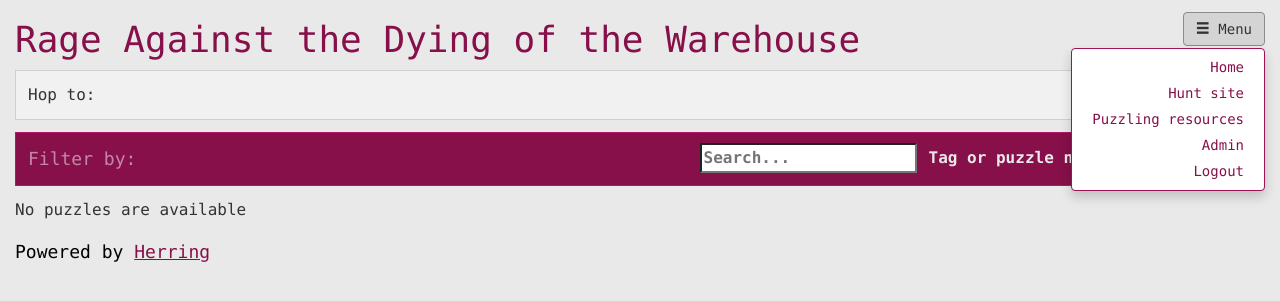
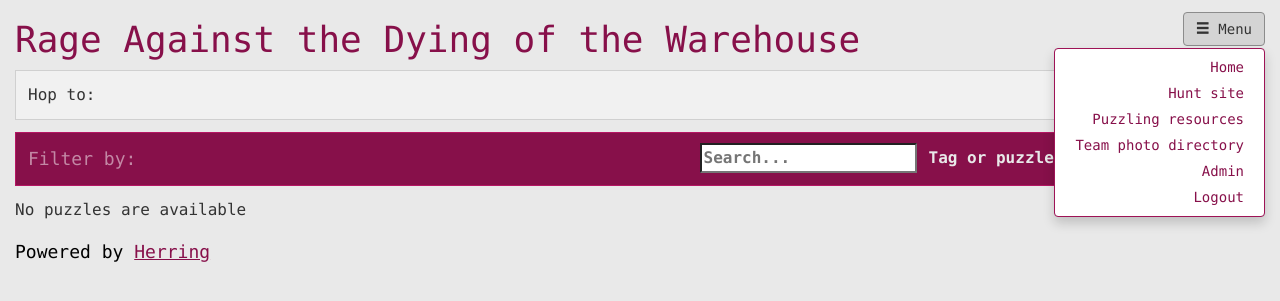
Before and after one commit to gwillen/herring, a Django app: page / in a window 1280 px wide, after a click on "Menu". Shown: the top 301 px of the page. Run offline with Django 3.2, Linux system fonts and the light colour scheme; the visitor is signed in with stand-in values (Sample User, id 1); data that the repository does not hold is empty; style sheets or scripts are compiled from the project's sources; parts of the project's set-up code (start-up, migrations or seed data) failed here and were passed over; some libraries are stand-ins or nearby versions.

Commit message:
add link to team photo gallery to menu

```diff
--- a/herring/puzzles/templates/puzzles/base_herring.html
+++ b/herring/puzzles/templates/puzzles/base_herring.html
@@ -21,6 +21,7 @@
                 <li><a href="/">Home</a></li>
                 <li><a href="#">Hunt site</a></li>
                 <li><a href="/resources/">Puzzling resources</a></li>
+                <li><a href="http://mrwright.name/rage-2016-people/">Team photo directory</a></li>
                 <li><a href="/admin/">Admin</a></li>
                 <li><form action="{% url 'logout' %}" method="post">{% csrf_token %}<button id="logout">Logout</button></form></li>
               </ul>
```
